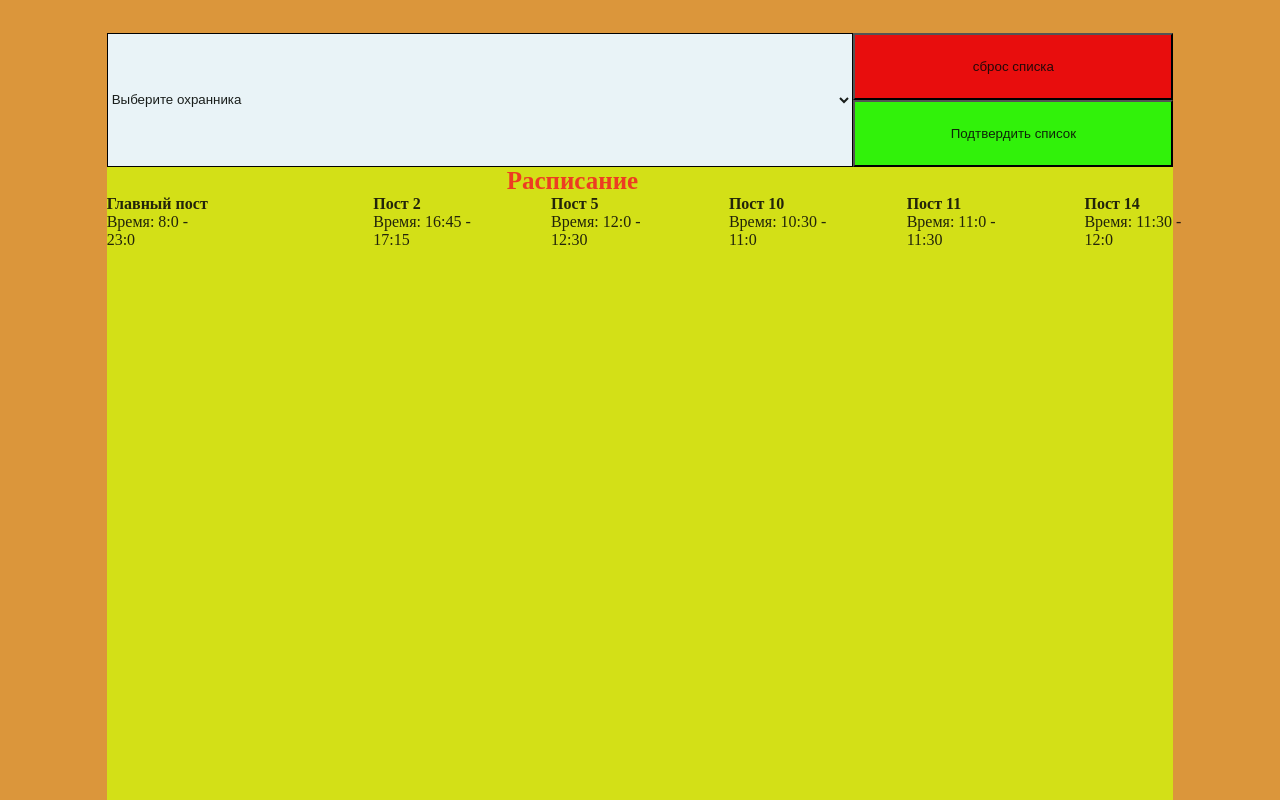
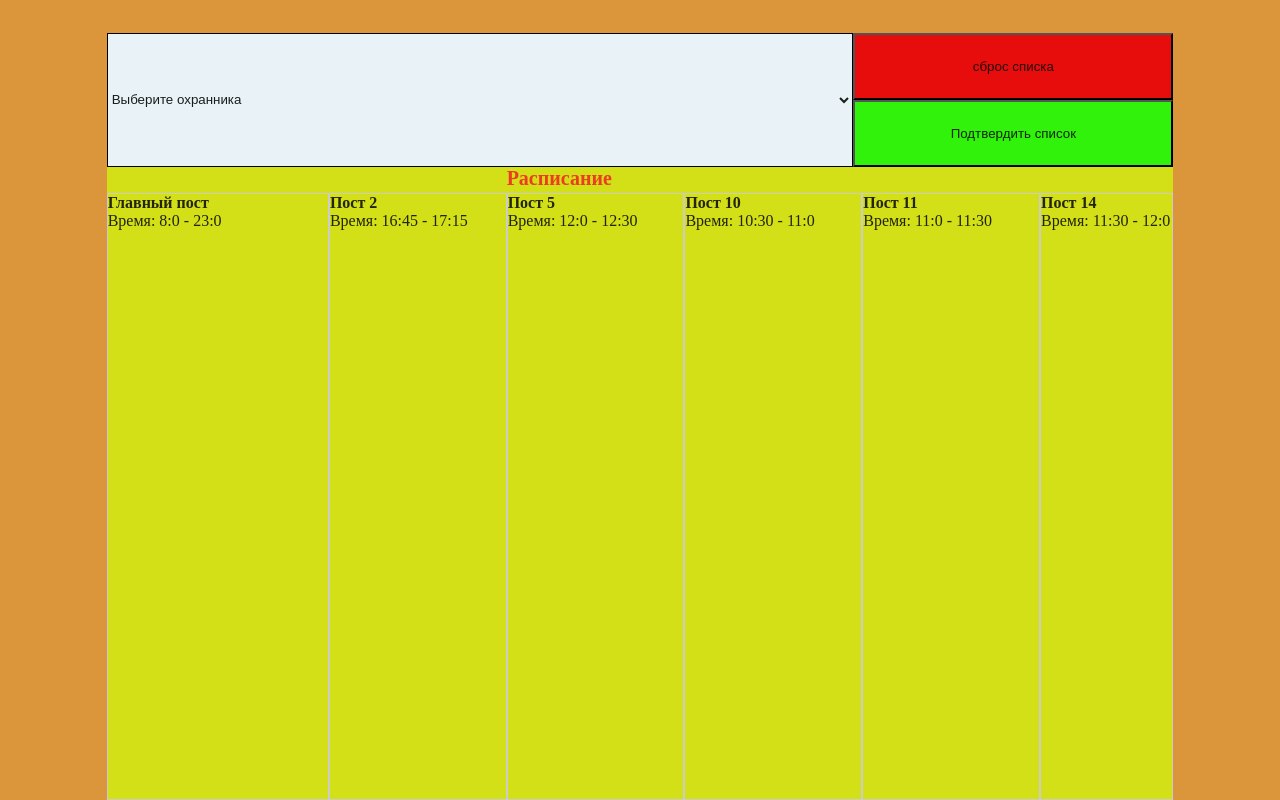
Before and after one commit to loginVeb/pwaturbo, a Next.js app: page / in a window 1280 px wide. Built offline with nearby package versions, Linux system fonts and the light colour scheme.

Commit message:
ref rab4

```diff
--- a/app/components/table.jsx
+++ b/app/components/table.jsx
@@ -43,7 +43,6 @@ function Table({ styles }) {
       guardShifts[guard] = [];
     });
 
-    // Распределение по главному посту
     for (let hour = 8; hour < 23; hour++) {
       if (guardCount > 0) {
         const guardName = sortedGuards[guardIndex];
@@ -58,7 +57,6 @@ function Table({ styles }) {
       }
     }
 
-    // Добавление последней смены с 23:00 до 00:00
     if (guardCount > 0) {
       const guardName = sortedGuards[guardIndex];
       const shift = `23:00 - 00:00`;
@@ -67,7 +65,6 @@ function Table({ styles }) {
       guardHours[guardIndex] += 1;
     }
 
-    // Распределение по остальным постам
     Object.keys(newSchedule).forEach(postId => {
       if (postId !== '1') {
         const post = newSchedule[postId];
@@ -123,10 +120,10 @@ function Table({ styles }) {
       <div className={styles.dvList}>
         <h3 className={styles.h3}>Расписание</h3>
         {Object.keys(posts).map(postId => (
-          <div key={postId} className={styles[`postId${postId}`]}>
+          <div key={postId} className={`${styles.postIdAll} ${styles[`postId${postId}`]}`}>
             <h4>{schedule[postId]?.name}</h4>
-            <p className={styles.p}>Время: {schedule[postId]?.startTime?.join(':')} - {schedule[postId]?.endTime?.join(':')}</p>
-            <ul>
+            <div className={styles.p}>Время: {schedule[postId]?.startTime?.join(':')} - {schedule[postId]?.endTime?.join(':')}</div>
+            <ul style={{ listStyleType: 'none', paddingLeft: 0 }}>
               {postId === '1' ? (
                 Object.entries(schedule.guardShifts || {}).map(([guardName, shifts]) => (
                   <li key={guardName}>
--- a/app/page.module.css
+++ b/app/page.module.css
@@ -20,6 +20,11 @@
   display: grid;
   grid-template-columns: repeat(24, 1fr);
   grid-template-rows: repeat(24, 1fr);
+}
+
+.dvList ul {
+  list-style-type: none;
+  padding-left: 0;
 }
 
 .field{
@@ -55,27 +60,32 @@
 .h3{
   grid-area: 1/10/2/15;
   color: #f02424de;
-  font-size: 25px;
+  font-size: 20px;
 }
 
+.postIdAll {
 
+  border: 0.1px solid #ccc;
+}
 .postId1{
-  grid-area: 2/1/25/7;
+  grid-area: 2/1/25/6;
+
 }
 .postId2{
-  grid-area: 2/7/25/11;
+  grid-area: 2/6/25/10;
 }
 .postId5{
-  grid-area: 2/11/25/15;
+  grid-area: 2/10/25/14;
+
 }
 .postId10{
-  grid-area: 2/15/25/19;
+  grid-area: 2/14/25/18;
 }
 .postId11{
-  grid-area: 2/19/25/23;
+  grid-area: 2/18/25/22;
 }
 .postId14{
-  grid-area: 2/23/25/25;
+  grid-area: 2/22/25/25;
 }
 
 .listItem{
@@ -94,10 +104,7 @@
   margin-right: 5px; /* Отступ справа от номера */
 }
 
-.p{
-  width: 100px;
-  height: 100px;
-}
+
 
 
 
@@ -111,7 +118,7 @@
 
 @media(420px <=width <= 499px) {
   .table {
-    grid-area: 2/1/8/25;
+    grid-area: 2/1/25/25;
     color: #1c382b;
     background: #db963b;
     display: grid;
@@ -174,20 +181,18 @@
     margin-right: 5px; /* Отступ справа от номера */
   }
 
-  .p{
-    width: 100px;
-    height: 100px;
-  }
+
 }
 
 @media(280px <=width <= 419px) {
   .table {
-    grid-area: 2/1/8/25;
+    grid-area: 2/1/25/25;
     color: #1c382b;
     background: #db963b;
     display: grid;
     grid-template-columns: repeat(24, 1fr);
     grid-template-rows: repeat(24, 1fr);
+    font-size: 12px;
   }
 
   .field{
@@ -220,6 +225,8 @@
     grid-template-columns: repeat(24, 1fr);
     grid-template-rows: repeat(24, 1fr);
   }
+
+
   .list{
     grid-area: 2/1/24/25;
     color: #0a0a0ade;
@@ -236,7 +243,7 @@
     min-height: 40px; /* Минимальная высота */
     display: flex;
     align-items: center; /* Центрирование текста по вертикали */
-    font-size: 18px;
+    font-size: 14px;
 
   }
 
@@ -245,8 +252,4 @@
     margin-right: 5px; /* Отступ справа от номера */
   }
 
-  .p{
-    width: 100px;
-    height: 100px;
-  }
 }
```
